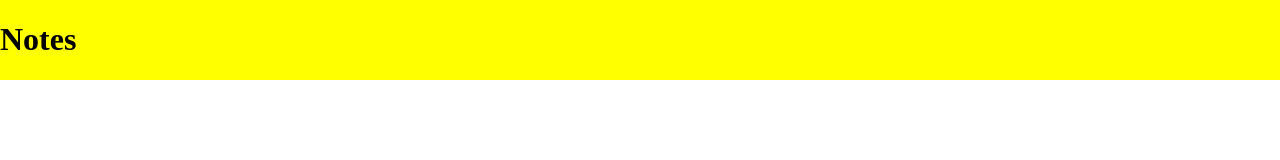
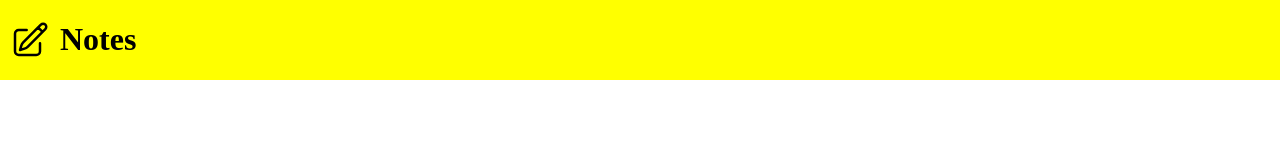
Before and after one commit to EnergyLocus/Notes, a plain HTML site: page index.html in a window 1280 px wide. Drawn offline with Linux system fonts and the light colour scheme.

Commit message:
Updated Files

```diff
--- a/index.html
+++ b/index.html
@@ -18,7 +18,11 @@
 <body>
     <header>
         <div class="head">
-            <h1>Notes</h1>
+            <svg xmlns="http://www.w3.org/2000/svg" fill="none" viewBox="0 0 24 24" stroke-width="1.5" stroke="currentColor"
+                class="w-6 h-6">
+                <path stroke-linecap="round" stroke-linejoin="round"
+                    d="M16.862 4.487l1.687-1.688a1.875 1.875 0 112.652 2.652L10.582 16.07a4.5 4.5 0 01-1.897 1.13L6 18l.8-2.685a4.5 4.5 0 011.13-1.897l8.932-8.931zm0 0L19.5 7.125M18 14v4.75A2.25 2.25 0 0115.75 21H5.25A2.25 2.25 0 013 18.75V8.25A2.25 2.25 0 015.25 6H10" />
+            </svg>         <h1>Notes</h1>
         </div>
     </header>
 </body>
--- a/style.css
+++ b/style.css
@@ -7,4 +7,11 @@ body {
   background-color: yellow;
   position: fixed;
   width: 100%;
+  display: flex;
+  align-items: center;
 }
+
+.head svg {
+  height: 40px;
+  margin: 10px;
+}
```
